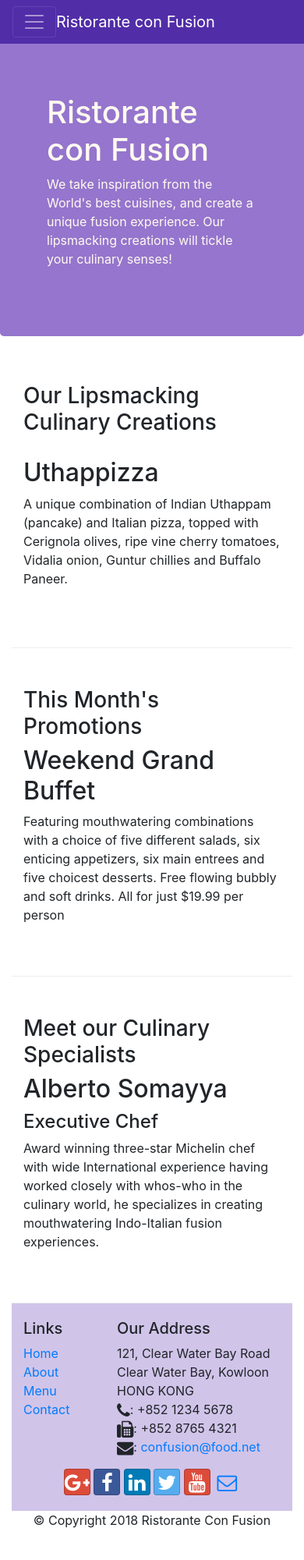
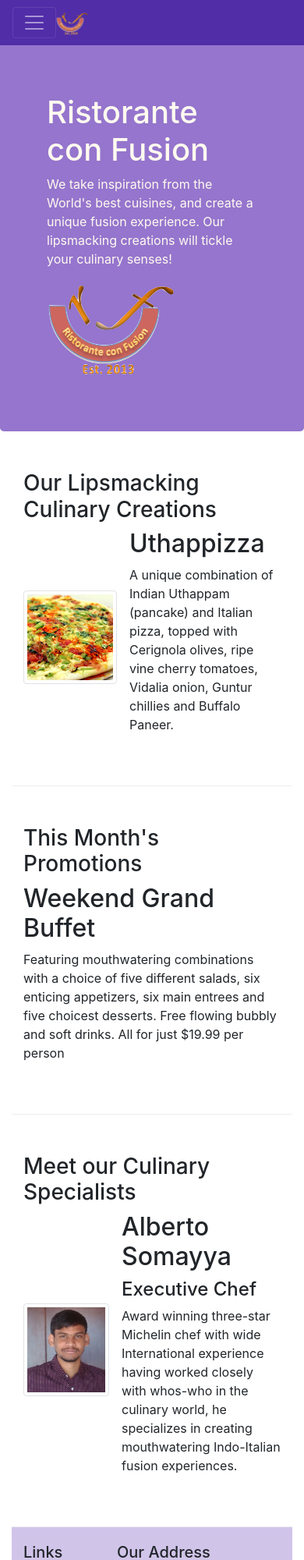
Before and after one commit to Srinu126/Responsive-Web-Design, a website: page index.html in a window 390 px wide. Shown: the top 2000 px of the page at 78% size. Drawn offline with nearby package versions, Linux system fonts and the light colour scheme.

Commit message:
Images and Media

```diff
--- a/index.html
+++ b/index.html
@@ -34,7 +34,9 @@
         >
           <span class="navbar-toggler-icon"></span>
         </button>
-        <a class="navbar-brand mr-auto" href="#">Ristorante con Fusion</a>
+        <a class="navbar-brand mr-auto" href="#">
+          <img src="img/logo.png" height="30" width="41" />
+        </a>
         <div class="collapse navbar-collapse" id="Navbar">
           <ul class="navbar-nav mr-auto">
             <li class="nav-item">
@@ -72,7 +74,9 @@
               your culinary senses!
             </p>
           </div>
-          <div class="col-12 col-sm"></div>
+          <div class="col-12 col-sm align-self-center">
+            <img src="img/logo.png" class="img-fluid" />
+          </div>
         </div>
       </div>
     </header>
@@ -83,12 +87,21 @@
           <h3>Our Lipsmacking Culinary Creations</h3>
         </div>
         <div class="col col-sm order-sm-first col-md">
-          <h2>Uthappizza</h2>
+          <div class="media">
+            <img
+              class="d-flex mr-3 img-thumbnail align-self-center"
+              src="img/uthappizza.png"
+              alt="uthappizza"
+            />
+            <div class="media-body">
+              <h2 class="mt-0">Uthappizza</h2>
               <p>
-            A unique combination of Indian Uthappam (pancake) and Italian pizza,
-            topped with Cerignola olives, ripe vine cherry tomatoes, Vidalia
-            onion, Guntur chillies and Buffalo Paneer.
+                A unique combination of Indian Uthappam (pancake) and Italian
+                pizza, topped with Cerignola olives, ripe vine cherry tomatoes,
+                Vidalia onion, Guntur chillies and Buffalo Paneer.
               </p>
+            </div>
+          </div>
         </div>
       </div>
 
@@ -112,14 +125,24 @@
           <h3>Meet our Culinary Specialists</h3>
         </div>
         <div class="col col-sm order-sm-first col-md">
-          <h2>Alberto Somayya</h2>
+          <div class="media">
+            <img
+              class="d-flex mr-3 img-thumbnail align-self-center"
+              width="110" height="110"
+              src="img/Srinu Rachakonda.jpg"
+              alt="srinu rachakonda"
+            />
+            <div class="media-body">
+              <h2 class="mt-0">Alberto Somayya</h2>
               <h4>Executive Chef</h4>
               <p>
                 Award winning three-star Michelin chef with wide International
                 experience having worked closely with whos-who in the culinary
-            world, he specializes in creating mouthwatering Indo-Italian fusion
-            experiences.
+                world, he specializes in creating mouthwatering Indo-Italian
+                fusion experiences.
               </p>
+            </div>
+          </div>
         </div>
       </div>
     </div>
```
Also changed, not shown: aboutus.html (+6 -4 lines), contactus.html (+6 -2 lines), img/Srinu Rachakonda.jpg (added), img/buffet.png (added), img/logo.png (added), img/uthappizza.png (added). Lines whose indentation alone changed are shown as unchanged.
